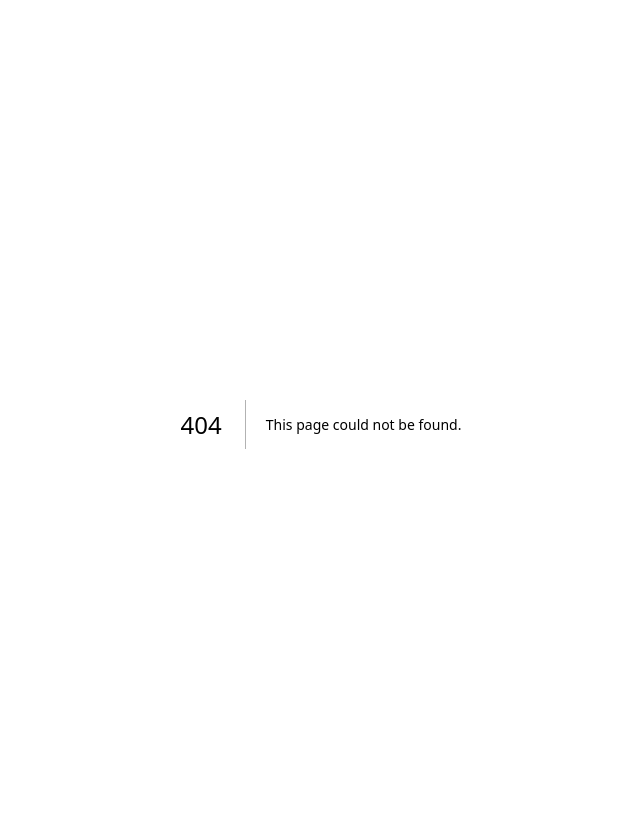
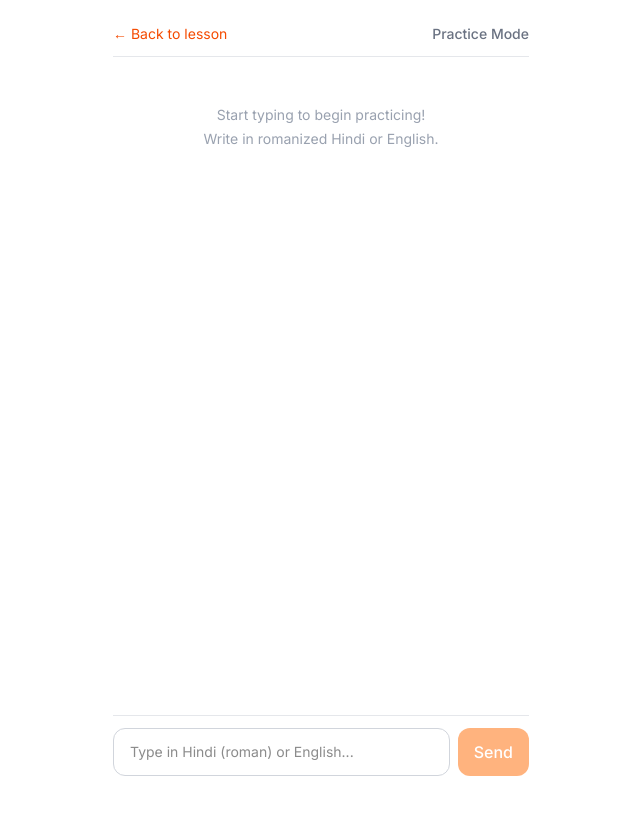
Before and after one commit to abhinav-kipper/learn-hindi, a Next.js app: page /practice/auto-negotiation in a window 1280 px wide. Before the commit this address had no page. Shown: the top 814 px of the page, without its empty margins (319-959 px from the left). Built offline with nearby package versions, Linux system fonts and the light colour scheme.

Commit message:
feat: add AI practice chat page with streaming Gemini responses

```diff
--- /dev/null
+++ b/app/practice/[id]/page.tsx
@@ -0,0 +1,179 @@
+'use client'
+
+import { useState, useEffect, useRef, useCallback, FormEvent, ChangeEvent } from 'react'
+import { use } from 'react'
+import Link from 'next/link'
+import { ChatMessage } from '@/components/chat-message'
+import { incrementPracticeCount } from '@/lib/progress'
+
+interface Message {
+  id: string
+  role: 'user' | 'assistant'
+  content: string
+}
+
+interface PracticePageProps {
+  params: Promise<{ id: string }>
+}
+
+function useChat({ api, body }: { api: string; body: Record<string, unknown> }) {
+  const [messages, setMessages] = useState<Message[]>([])
+  const [input, setInput] = useState('')
+  const [isLoading, setIsLoading] = useState(false)
+
+  const handleInputChange = useCallback((e: ChangeEvent<HTMLInputElement>) => {
+    setInput(e.target.value)
+  }, [])
+
+  const handleSubmit = useCallback(
+    async (e: FormEvent<HTMLFormElement>) => {
+      e.preventDefault()
+      if (!input.trim() || isLoading) return
+
+      const userMessage: Message = {
+        id: Date.now().toString(),
+        role: 'user',
+        content: input.trim(),
+      }
+
+      const newMessages = [...messages, userMessage]
+      setMessages(newMessages)
+      setInput('')
+      setIsLoading(true)
+
+      try {
+        const response = await fetch(api, {
+          method: 'POST',
+          headers: { 'Content-Type': 'application/json' },
+          body: JSON.stringify({
+            messages: newMessages.map(({ role, content }) => ({ role, content })),
+            ...body,
+          }),
+        })
+
+        if (!response.ok || !response.body) {
+          throw new Error('Failed to fetch response')
+        }
+
+        const assistantId = (Date.now() + 1).toString()
+        setMessages((prev) => [
+          ...prev,
+          { id: assistantId, role: 'assistant', content: '' },
+        ])
+
+        const reader = response.body.getReader()
+        const decoder = new TextDecoder()
+        let done = false
+
+        while (!done) {
+          const { value, done: readerDone } = await reader.read()
+          done = readerDone
+          if (value) {
+            const chunk = decoder.decode(value, { stream: true })
+            setMessages((prev) =>
+              prev.map((msg) =>
+                msg.id === assistantId
+                  ? { ...msg, content: msg.content + chunk }
+                  : msg
+              )
+            )
+          }
+        }
+      } catch (err) {
+        console.error('Chat error:', err)
+        setMessages((prev) => [
+          ...prev,
+          {
+            id: (Date.now() + 1).toString(),
+            role: 'assistant',
+            content: 'Sorry, something went wrong. Please try again.',
+          },
+        ])
+      } finally {
+        setIsLoading(false)
+      }
+    },
+    [input, isLoading, messages, api, body]
+  )
+
+  return { messages, input, handleInputChange, handleSubmit, isLoading }
+}
+
+export default function PracticePage({ params }: PracticePageProps) {
+  const { id } = use(params)
+  const messagesEndRef = useRef<HTMLDivElement>(null)
+
+  const { messages, input, handleInputChange, handleSubmit, isLoading } = useChat({
+    api: '/api/chat',
+    body: { lessonId: id },
+  })
+
+  useEffect(() => {
+    incrementPracticeCount()
+  }, [])
+
+  useEffect(() => {
+    messagesEndRef.current?.scrollIntoView({ behavior: 'smooth' })
+  }, [messages])
+
+  return (
+    <div className="flex flex-col h-[calc(100vh-3rem)]">
+      {/* Header */}
+      <div className="flex items-center justify-between pb-3 border-b border-gray-200">
+        <Link
+          href={`/lessons/${id}`}
+          className="text-sm text-orange-600 hover:text-orange-700"
+        >
+          ← Back to lesson
+        </Link>
+        <span className="text-sm font-medium text-gray-500">Practice Mode</span>
+      </div>
+
+      {/* Messages */}
+      <div className="flex-1 overflow-y-auto py-4 space-y-3">
+        {messages.length === 0 && (
+          <div className="text-center text-gray-400 text-sm mt-8">
+            <p>Start typing to begin practicing!</p>
+            <p className="mt-1">Write in romanized Hindi or English.</p>
+          </div>
+        )}
+        {messages.map((message) => (
+          <ChatMessage
+            key={message.id}
+            role={message.role as 'user' | 'assistant'}
+            content={message.content}
+          />
+        ))}
+        {isLoading && messages[messages.length - 1]?.role !== 'assistant' && (
+          <div className="flex justify-start">
+            <div className="bg-white border border-gray-200 px-4 py-3 rounded-2xl rounded-bl-md">
+              <span className="text-gray-400 text-sm">Typing...</span>
+            </div>
+          </div>
+        )}
+        <div ref={messagesEndRef} />
+      </div>
+
+      {/* Input */}
+      <div className="pt-3 border-t border-gray-200">
+        <form onSubmit={handleSubmit} className="flex gap-2">
+          <input
+            type="text"
+            value={input}
+            onChange={handleInputChange}
+            placeholder="Type in Hindi (roman) or English..."
+            disabled={isLoading}
+            className="flex-1 px-4 py-3 rounded-xl border border-gray-300 focus:outline-none focus:border-orange-400 text-sm disabled:opacity-50"
+          />
+          <button
+            type="submit"
+            disabled={isLoading || !input.trim()}
+            className="px-4 py-3 bg-orange-500 text-white rounded-xl font-medium hover:bg-orange-600 disabled:opacity-50 disabled:cursor-not-allowed transition-colors"
+          >
+            Send
+          </button>
+        </form>
+      </div>
+    </div>
+  )
+}
--- /dev/null
+++ b/components/chat-message.tsx
@@ -0,0 +1,22 @@
+interface ChatMessageProps {
+  role: 'user' | 'assistant'
+  content: string
+}
+
+export function ChatMessage({ role, content }: ChatMessageProps) {
+  const isUser = role === 'user'
+
+  return (
+    <div className={`flex ${isUser ? 'justify-end' : 'justify-start'}`}>
+      <div
+        className={`max-w-[85%] px-4 py-3 rounded-2xl text-sm leading-relaxed ${
+          isUser
+            ? 'bg-orange-500 text-white rounded-br-md'
+            : 'bg-white border border-gray-200 text-gray-800 rounded-bl-md'
+        }`}
+      >
+        {content}
+      </div>
+    </div>
+  )
+}
```
